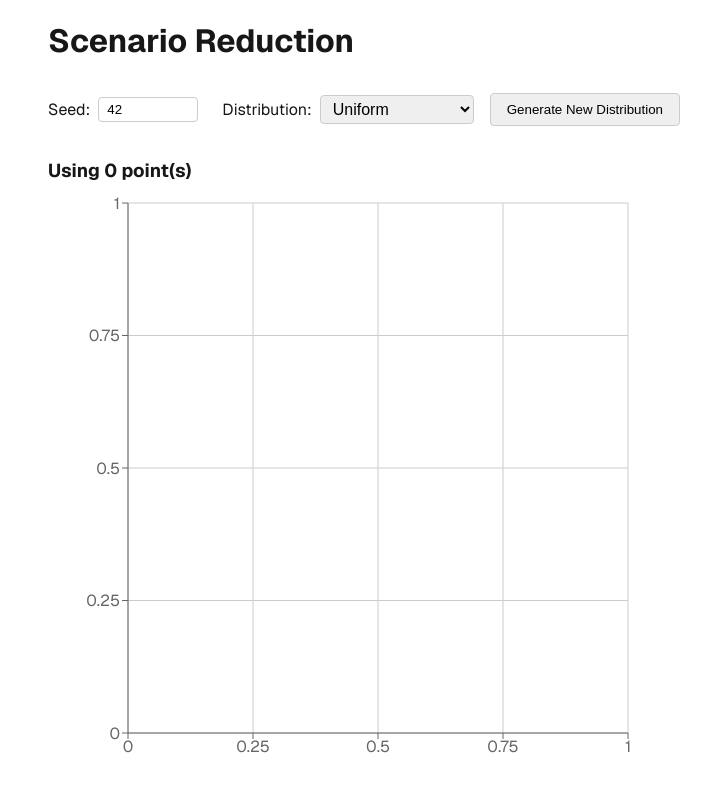
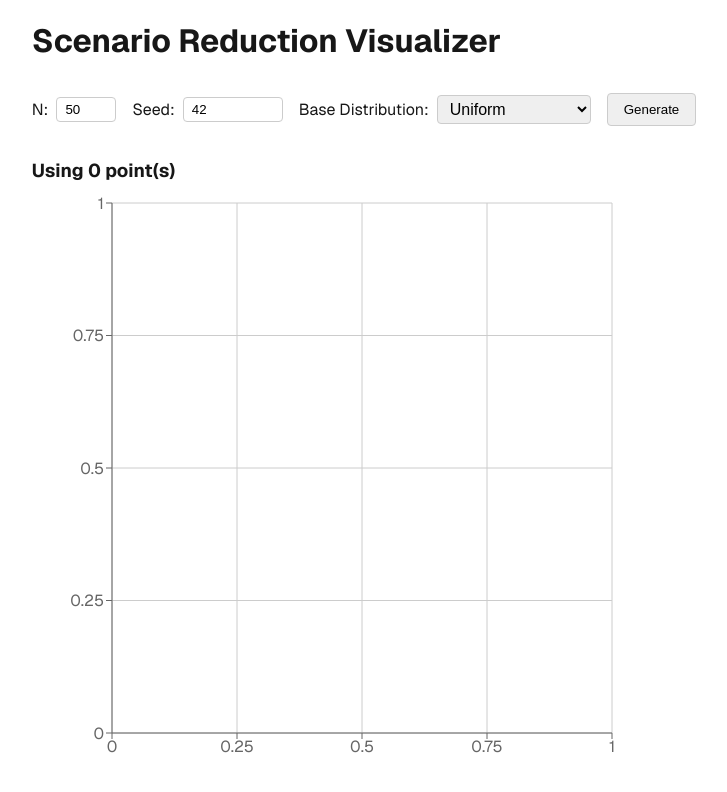
Before and after one commit to privet-kitty/scenario-reduction, a Next.js app: page / in a window 1280 px wide. Shown: the top 792 px of the page, without its empty margins (276-1003 px from the left). Built offline with nearby package versions, Linux system fonts and the light colour scheme.

Commit message:
Improve interface

```diff
--- a/src/app/page.module.css
+++ b/src/app/page.module.css
@@ -109,7 +109,6 @@ a.secondary {
   display: flex;
   align-items: center;
   gap: 8px;
-  margin-right: 8px;
 }
 
 .seedField {
@@ -117,6 +116,19 @@ a.secondary {
   border: 1px solid #ccc;
   border-radius: 4px;
   width: 100px;
+}
+
+.pointsInput {
+  display: flex;
+  align-items: center;
+  gap: 8px;
+}
+
+.numberField {
+  padding: 4px 8px;
+  border: 1px solid #ccc;
+  border-radius: 4px;
+  width: 60px;
 }
 
 .controls {
@@ -166,6 +178,7 @@ a.secondary {
   flex: 1;
   height: 4px;
   -webkit-appearance: none;
+  appearance: none;
   background: #ddd;
   border-radius: 2px;
   outline: none;
--- a/src/components/AppMain.tsx
+++ b/src/components/AppMain.tsx
@@ -18,30 +18,25 @@ export enum DistributionType {
 }
 
 const UNIT_BOUNDS = { xMin: 0, xMax: 1, yMin: 0, yMax: 1 };
-const N_POINTS = 100;
 
 const generateSampleDistribution = (
   type: DistributionType,
-  seed: string
+  seed: string,
+  n: number
 ): DiscreteDistribution => {
   switch (type) {
     case DistributionType.UNIFORM:
-      return generateUniformDistribution(seed, N_POINTS, UNIT_BOUNDS);
+      return generateUniformDistribution(seed, n, UNIT_BOUNDS);
     case DistributionType.GAUSSIAN:
       return generateGaussianDistribution(
         seed,
-        N_POINTS,
+        n,
         { x: 0.5, y: 0.5 },
         0.3,
         UNIT_BOUNDS
       );
     case DistributionType.CIRCULAR:
-      return generateCircularDistribution(
-        seed,
-        N_POINTS,
-        { x: 0.5, y: 0.5 },
-        0.5
-      );
+      return generateCircularDistribution(seed, n, { x: 0.5, y: 0.5 }, 0.5);
   }
 };
 
@@ -54,6 +49,7 @@ const calculateMetric = (points: DiscreteDistribution["points"]) => {
 };
 
 export const AppMain = () => {
+  const [numberOfPoints, setNumberOfPoints] = useState(50);
   const [seed, setSeed] = useState("42");
   const [distributionType, setDistributionType] = useState<DistributionType>(
     DistributionType.UNIFORM
@@ -67,8 +63,11 @@ export const AppMain = () => {
   const [isPlaying, setIsPlaying] = useState(false);
 
   const handleGenerateClick = useCallback(() => {
-    const dist = generateSampleDistribution(distributionType, seed);
-    console.log(dist);
+    const dist = generateSampleDistribution(
+      distributionType,
+      seed,
+      numberOfPoints
+    );
     setOriginalDist(dist);
 
     const selected = forwardSelection(
@@ -80,7 +79,7 @@ export const AppMain = () => {
     setCurrentStep(0);
     setIsPlaying(false);
     setCurrentApproximation(EMPTY_DISTRIBUTION);
-  }, [seed, distributionType]);
+  }, [seed, distributionType, numberOfPoints]);
 
   const togglePlay = () => {
     if (currentStep >= selectedPoints.length) {
@@ -139,10 +138,22 @@ export const AppMain = () => {
   return (
     <div className={styles.page}>
       <main className={styles.main}>
-        <h1>Scenario Reduction</h1>
+        <h1>Scenario Reduction Visualizer</h1>
 
         <div className={styles.controlsContainer}>
           <div className={styles.topControls}>
+            <div className={styles.pointsInput}>
+              <label htmlFor="numberOfPoints">N:</label>
+              <input
+                type="number"
+                id="numberOfPoints"
+                value={numberOfPoints}
+                onChange={(e) => setNumberOfPoints(Number(e.target.value))}
+                min="10"
+                max="1000"
+                className={styles.numberField}
+              />
+            </div>
             <div className={styles.seedInput}>
               <label htmlFor="seed">Seed:</label>
               <input
@@ -154,7 +165,7 @@ export const AppMain = () => {
               />
             </div>
             <div className={styles.distributionSelect}>
-              <label htmlFor="distribution-type">Distribution:</label>
+              <label htmlFor="distribution-type">Base Distribution:</label>
               <select
                 id="distribution-type"
                 value={distributionType}
@@ -174,7 +185,7 @@ export const AppMain = () => {
               onClick={handleGenerateClick}
               className={styles.generateButton}
             >
-              Generate New Distribution
+              Generate
             </button>
           </div>
 
--- a/src/components/ScatterDistributions.tsx
+++ b/src/components/ScatterDistributions.tsx
@@ -11,6 +11,7 @@ import {
   CartesianGrid,
   Tooltip,
   ZAxis,
+  TooltipProps,
 } from "recharts";
 
 type VisualizerProps = {
@@ -28,6 +29,27 @@ const MIN_MAX_DATA_POINTS = [
   { x: 2, y: 2, z: 0 },
   { x: 100, y: 100, z: 1 },
 ];
+
+// カスタムツールチップコンポーネント
+const CustomTooltip = ({ active, payload }: TooltipProps<number, string>) => {
+  if (active && payload && payload.length) {
+    return (
+      <div
+        style={{
+          backgroundColor: "white",
+          padding: "5px 10px",
+          border: "1px solid #ccc",
+        }}
+      >
+        <p>{`x: ${payload[0].value?.toFixed(5)}`}</p>
+        <p>{`y: ${payload[1].value?.toFixed(5)}`}</p>
+        <p>{`mass: ${payload[2].value?.toFixed(5)}`}</p>
+      </div>
+    );
+  }
+
+  return null;
+};
 
 export const ScatterDistributions: React.FC<VisualizerProps> = ({
   distribution1,
@@ -61,7 +83,6 @@ export const ScatterDistributions: React.FC<VisualizerProps> = ({
         }))
       )
     );
-    console.log(distribution2?.weights);
   }, [distribution1, distribution2]);
 
   if (!mounted) return null;
@@ -95,7 +116,7 @@ export const ScatterDistributions: React.FC<VisualizerProps> = ({
         range={[100, 100 * distribution1.points.length]}
         zAxisId={2}
       />
-      <Tooltip />
+      <Tooltip content={<CustomTooltip />} />
 
       <Scatter
         name="Distribution 1"
```
